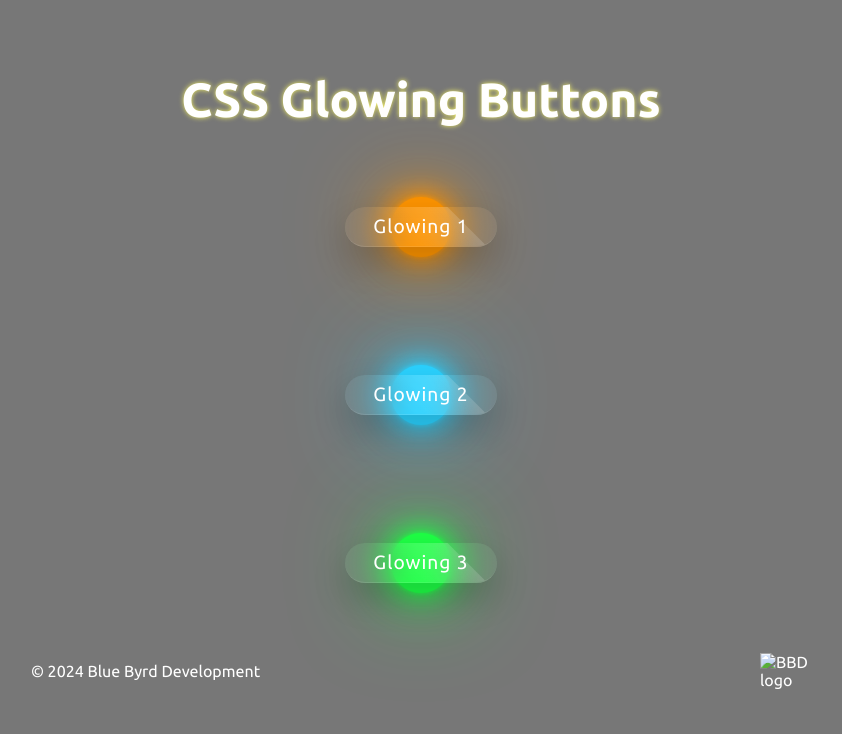
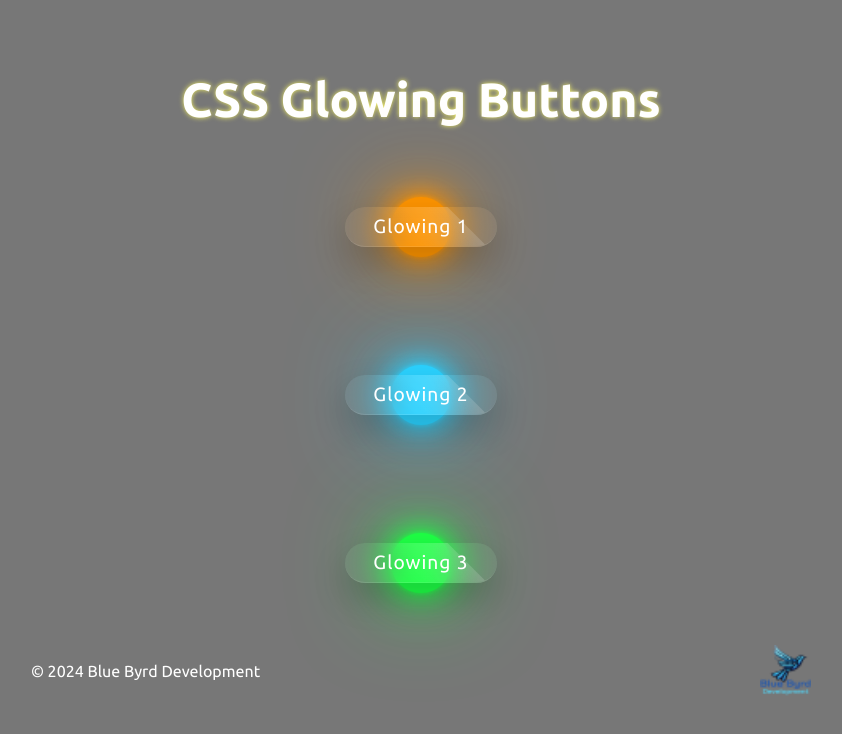
Before and after one commit to klb-dev/glowingButton, a plain HTML site: page index.html in a window 1280 px wide. Shown: the whole page, without its empty margins (219-1061 px from the left). Drawn offline with Linux system fonts and the light colour scheme; the site is published under a folder, as on GitHub Pages, so addresses that start at the root find nothing.

Commit message:
tried to fix image paths for github pages

```diff
--- a/index.html
+++ b/index.html
@@ -5,7 +5,7 @@
     <meta name="viewport" content="width=device-width, initial-scale=1.0">
     <title>Glowing button</title>
     <!-- favicon -->
-    <link rel="icon" href="/images/favicon.ico" type="image/png">
+    <link rel="icon" href="images/favicon.ico" type="image/png">
     <!-- font - Ubuntu -->
     <link rel="preconnect" href="https://fonts.googleapis.com">
     <link rel="preconnect" href="https://fonts.gstatic.com" crossorigin>
@@ -30,7 +30,7 @@
     </main>
     <footer class="footer-wrapper">
         <p class="copyRight">&copy; 2024 Blue Byrd Development</p>
-        <img src="/images/bbd-logo.png" alt="BBD logo">
+        <img src="images/bbd-logo.png" alt="BBD logo">
     </footer>
 </body>
 </html>
```
